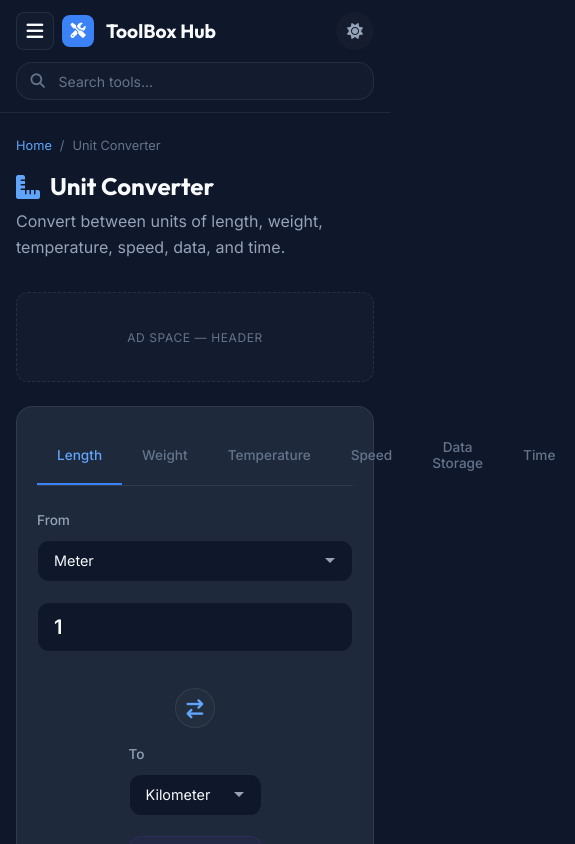
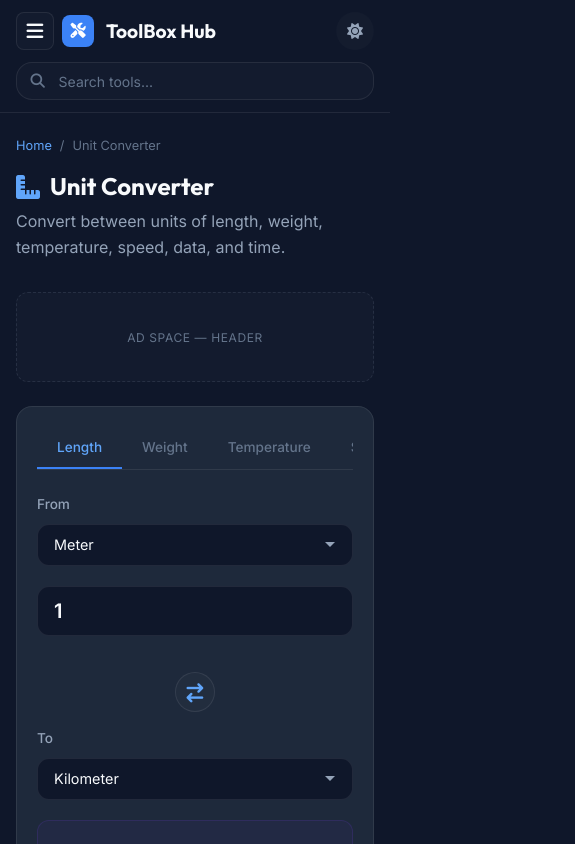
Before and after one commit to aravind9643/ToolBox-Hub, a React (Vite) app: page /unit-converter in a window 390 px wide. Shown: the top 844 px of the page, 575 px wide, since content can reach past the window. Built offline with nearby package versions, Linux system fonts and the light colour scheme.

Commit message:
feat: implement age calculator page with responsive styling and design system foundation

```diff
--- a/src/index.css
+++ b/src/index.css
@@ -155,8 +155,9 @@ ul, ol {
   list-style: none;
 }
 
-img {
+img, canvas {
   max-width: 100%;
+  height: auto;
   display: block;
 }
 
@@ -1405,6 +1406,13 @@ h1, h2, h3, h4, h5, h6 {
   gap: 0;
   border-bottom: 1px solid var(--border-color);
   margin-bottom: 1.5rem;
+  overflow-x: auto;
+  -webkit-overflow-scrolling: touch;
+  scrollbar-width: none; /* Firefox */
+}
+
+.tabs::-webkit-scrollbar {
+  display: none; /* Chrome/Safari */
 }
 
 .tab-btn {
@@ -1418,6 +1426,7 @@ h1, h2, h3, h4, h5, h6 {
   cursor: pointer;
   transition: all var(--transition-base);
   font-family: 'Inter', sans-serif;
+  flex-shrink: 0;
 }
 
 .tab-btn:hover {
@@ -1485,6 +1494,7 @@ h1, h2, h3, h4, h5, h6 {
   font-size: 1.2rem;
   transition: all var(--transition-base);
   flex-shrink: 0;
+  align-self: center;
 }
 
 .converter-swap:hover {
@@ -1607,6 +1617,7 @@ h1, h2, h3, h4, h5, h6 {
 
   .converter-row {
     flex-direction: column;
+    align-items: stretch;
   }
 
   .color-palette {
--- a/src/pages/AgeCalculator.jsx
+++ b/src/pages/AgeCalculator.jsx
@@ -82,7 +82,7 @@ export default function AgeCalculator() {
               <>
                 <div className="result-box mt-2 text-center">
                   <div className="result-label">Your Age</div>
-                  <div style={{ display: 'flex', justifyContent: 'center', gap: '2rem', marginTop: '0.75rem' }}>
+                  <div style={{ display: 'flex', justifyContent: 'center', gap: 'clamp(1rem, 5vw, 2rem)', flexWrap: 'wrap', marginTop: '0.75rem' }}>
                     <div>
                       <div className="result-value">{result.years}</div>
                       <div className="result-sub">Years</div>
```
